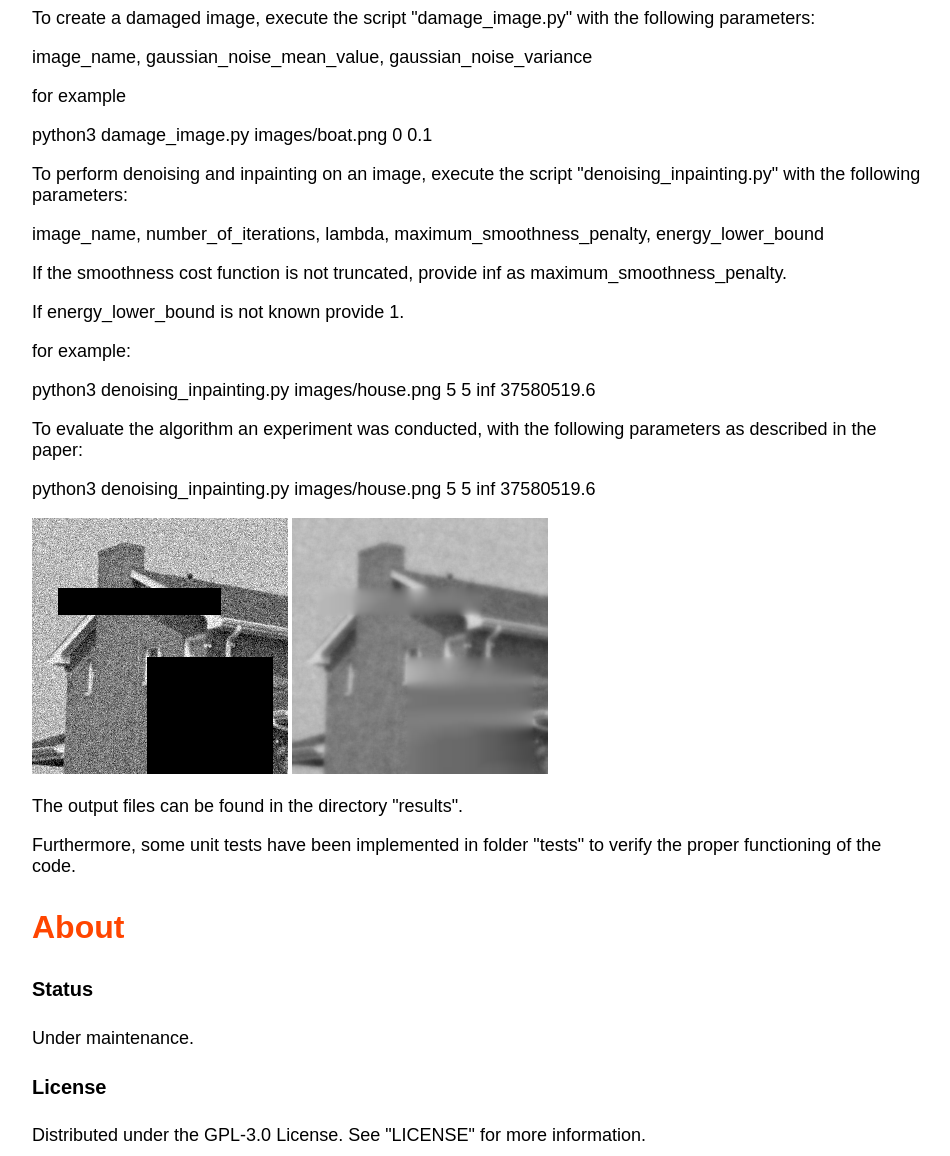
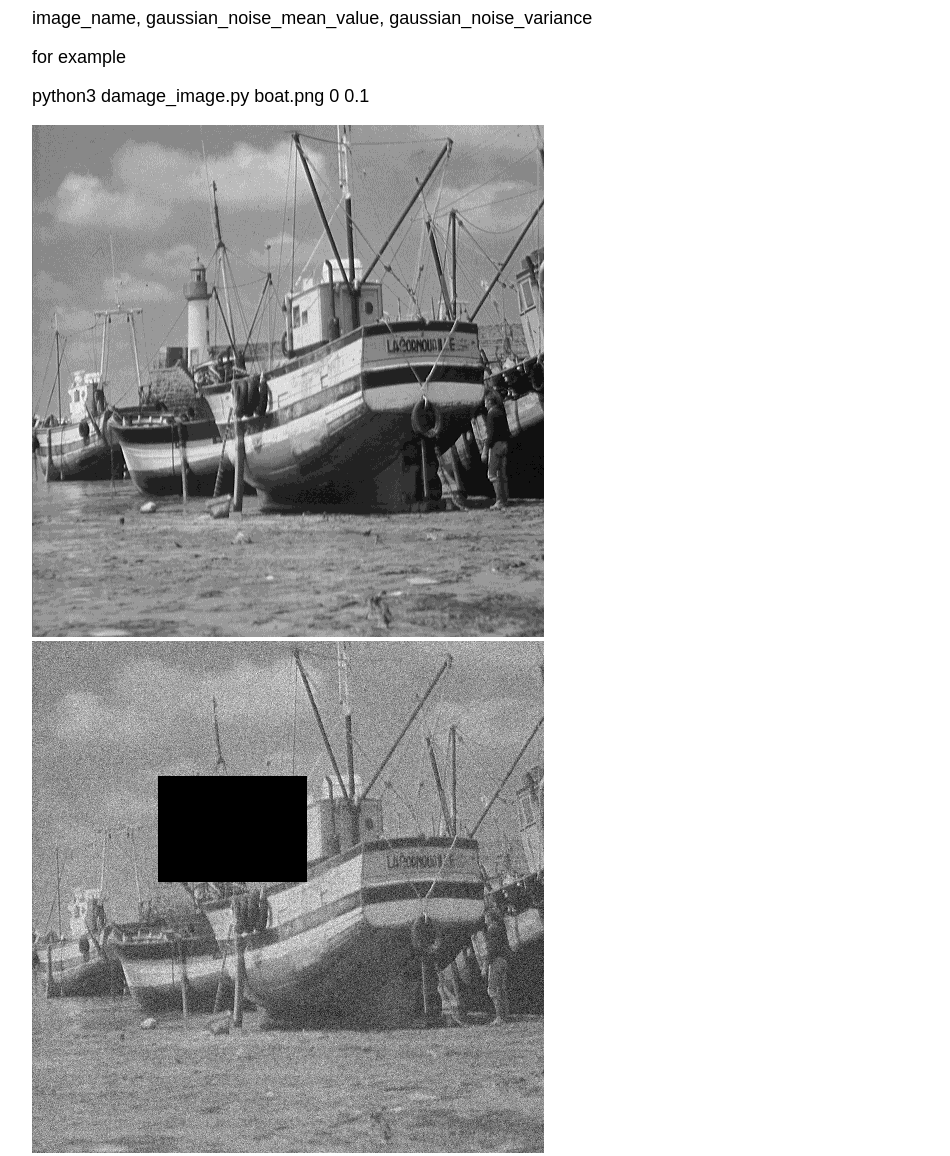
Before and after one commit to NickGeramanis/denoising-inpainting-lbp, a plain HTML site: page index.html in a window 1280 px wide. Shown: the part 960-2116 px from the top of the page, without its empty margins (326-1276 px from the left). Drawn offline with Linux system fonts and the light colour scheme.

Commit message:
Updated index.html

```diff
--- a/index.html
+++ b/index.html
@@ -1,7 +1,7 @@
 <!DOCTYPE html>
 <html lang="en">
 <head>
-    <meta name="viewport" content="width=device-width, initial-scale=1" />
+    <meta name="viewport" content="width=device-width, initial-scale=1"/>
     <title>Denoising & Inpainting using Loopy Belief Propagation</title>
     <style>
       body {
@@ -58,6 +58,14 @@
       .main img {
         font-size: 18px;
       }
+
+
+
+
+
+
+
+
     </style>
 </head>
 
@@ -93,7 +101,6 @@
         algorithm. The current implementation can take many hours for a high
         number of iterations or high resolution images.
     </p>
-      <p>Images used for testing can be found in the folder "images".</p>
     <p>The algorithm is based on the following paper:</p>
     <p>
         Szeliski, R., Zabih, R., Scharstein, D., Veksler, O., Kolmogorov, V.,
@@ -112,12 +119,15 @@
     </ul>
     <h3 id="usage">Usage</h3>
     <p>
-        To create a damaged image, execute the script "damage_image.py" with the
+        To create a damaged image, execute the script "damage_image.py" with
+        the
         following parameters:
     </p>
     <p>image_name, gaussian_noise_mean_value, gaussian_noise_variance</p>
     <p>for example</p>
-      <p>python3 damage_image.py images/boat.png 0 0.1</p>
+    <p>python3 damage_image.py boat.png 0 0.1</p>
+    <img src="images/boat.png" alt="Image of a boat"/>
+    <img src="images/boat-damaged.png" alt="Produced damaged image"/>
     <p>
         To perform denoising and inpainting on an image, execute the script
         "denoising_inpainting.py" with the following parameters:
@@ -126,21 +136,16 @@
         image_name, number_of_iterations, lambda, maximum_smoothness_penalty,
         energy_lower_bound
     </p>
+    <p>Note that the mask image must also be in the given path</p>
     <p>
         If the smoothness cost function is not truncated, provide inf as
         maximum_smoothness_penalty.
     </p>
     <p>If energy_lower_bound is not known provide 1.</p>
     <p>for example:</p>
-      <p>python3 denoising_inpainting.py images/house.png 5 5 inf 37580519.6</p>
-      <p>
-        To evaluate the algorithm an experiment was conducted, with the
-        following parameters as described in the paper:
-      </p>
-      <p>python3 denoising_inpainting.py images/house.png 5 5 inf 37580519.6</p>
-      <img src="images/house-damaged.png" alt="Damaged image of a house" />
-      <img src="images/house-labeled.png" alt="Image after LBP" />
-      <p>The output files can be found in the directory "results".</p>
+    <p>python3 denoising_inpainting.py house.png 5 5 inf 37580519.6</p>
+    <img src="images/house-damaged.png" alt="Damaged image of a house"/>
+    <img src="images/house-labeled.png" alt="Image after LBP"/>
     <p>
         Furthermore, some unit tests have been implemented in folder "tests" to
         verify the proper functioning of the code.
```
Also changed, not shown: images/boat-damaged.png (added), images/boat.png (added). Lines whose indentation alone changed are shown as unchanged.
